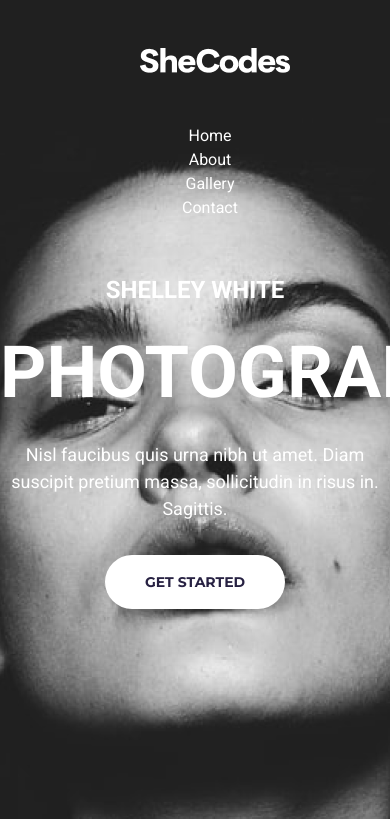
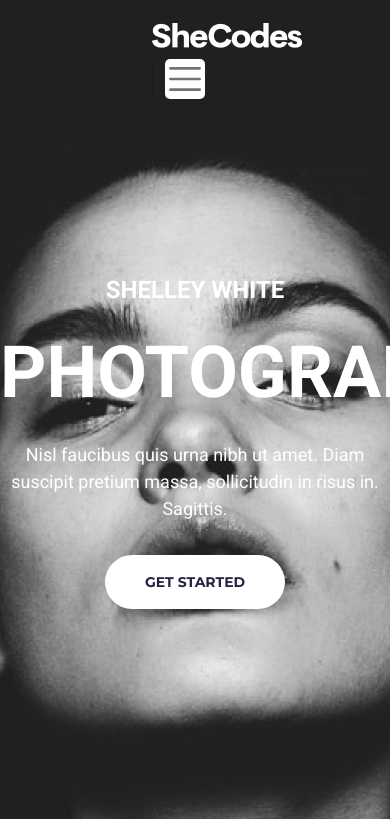
Before and after one commit to dionne-tucker/SheCodes-Photography-responsive, a plain HTML site: page index.html in a window 390 px wide. Shown: the top 819 px of the page. Drawn offline with nearby package versions, Linux system fonts and the light colour scheme.

Commit message:
added responsive nav with bootstrap

```diff
--- a/index.html
+++ b/index.html
@@ -4,14 +4,13 @@
     <meta charset="UTF-8" />
     <meta http-equiv="X-UA-Compatible" content="IE=edge" />
     <meta name="viewport" content="width=device-width, initial-scale=1.0" />
-
-    <!-- CSS only -->
     <link
       href="https://cdn.jsdelivr.net/npm/bootstrap@5.2.0-beta1/dist/css/bootstrap.min.css"
       rel="stylesheet"
       integrity="sha384-0evHe/X+R7YkIZDRvuzKMRqM+OrBnVFBL6DOitfPri4tjfHxaWutUpFmBp4vmVor"
       crossorigin="anonymous"
     />
+
     <link rel="stylesheet" href="src/style.css" />
     <link rel="preconnect" href="https://fonts.googleapis.com" />
     <link rel="preconnect" href="https://fonts.gstatic.com" crossorigin />
@@ -26,15 +25,33 @@
     <title>Shelley White Photography</title>
   </head>
   <body>
-    <header>
-      <img src="images/shecodes.png" alt="She Codes" />
-      <nav>
-        <a href="#">Home</a>
-        <a href="#">About</a>
-        <a href="#">Gallery</a>
-        <a href="#">Contact</a>
-      </nav>
-    </header>
+    <nav class="navbar fixed-top navbar-expand-lg">
+      <div class="container-fluid">
+        <a class="navbar-brand" href="#"
+          ><img src="images/shecodes.png" alt="She Codes"
+        /></a>
+        <button
+          class="navbar-toggler"
+          type="button"
+          data-bs-toggle="collapse"
+          data-bs-target="#navbarNavAltMarkup"
+          aria-controls="navbarNavAltMarkup"
+          aria-expanded="false"
+          aria-label="Toggle navigation"
+        >
+          <span class="navbar-toggler-icon"></span>
+        </button>
+        <div class="collapse navbar-collapse" id="navbarNavAltMarkup">
+          <div class="navbar-nav">
+            <a class="nav-link active" aria-current="page" href="#">Home</a>
+            <a class="nav-link" href="#">About</a>
+            <a class="nav-link" href="#">Gallery</a>
+            <a class="nav-link" href="#">Contact</a>
+          </div>
+        </div>
+      </div>
+    </nav>
+
     <section class="hero">
       <h1>Shelley White</h1>
       <h2>Photography</h2>
@@ -110,7 +127,9 @@
         </div>
       </div>
     </div>
-    <footer class="d-block d-lg-flex pt-4 pb-2 pt-lg-2 justify-content-between align-items-center">
+    <footer
+      class="d-block d-lg-flex pt-4 pb-2 pt-lg-2 justify-content-between align-items-center"
+    >
       <img src="images/shecodes.png" alt="She Codes" />
       <div class="social d-sm-flex justify-content-evenly mt-3 mb-2">
         <i class="fa-brands fa-facebook-square"></i>
@@ -119,5 +138,11 @@
       </div>
       <p>© 2021 SheCodes All rights reserved.</p>
     </footer>
+    <!-- JavaScript Bundle with Popper -->
+    <script
+      src="https://cdn.jsdelivr.net/npm/bootstrap@5.2.0-beta1/dist/js/bootstrap.bundle.min.js"
+      integrity="sha384-pprn3073KE6tl6bjs2QrFaJGz5/SUsLqktiwsUTF55Jfv3qYSDhgCecCxMW52nD2"
+      crossorigin="anonymous"
+    ></script>
   </body>
 </html>
--- a/src/style.css
+++ b/src/style.css
@@ -5,18 +5,11 @@ body {
   color: white;
 }
 
-header {
+.navbar {
+  width: 100%;
+  padding: 0 140px;
+  height: 118px;
   background-color: #202020;
-  color: white;
-  height: 118px;
-  padding: 0 140px;
-  position: fixed;
-  width: 100%;
-}
-
-header img {
-  float: left;
-  padding-top: 48px;
 }
 
 nav {
@@ -24,10 +17,18 @@ nav {
   padding-top: 51px;
 }
 
-nav a {
-  text-decoration: none;
+.navbar-nav a {
+  font-family: "Roboto", sans-serif;
+  font-weight: 500;
   color: white;
   margin-left: 30px;
+}
+
+
+.navbar-toggler-icon {
+  background-color: white;
+  border-radius: 5px;
+  padding: 20px;
 }
 
 .hero {
```
